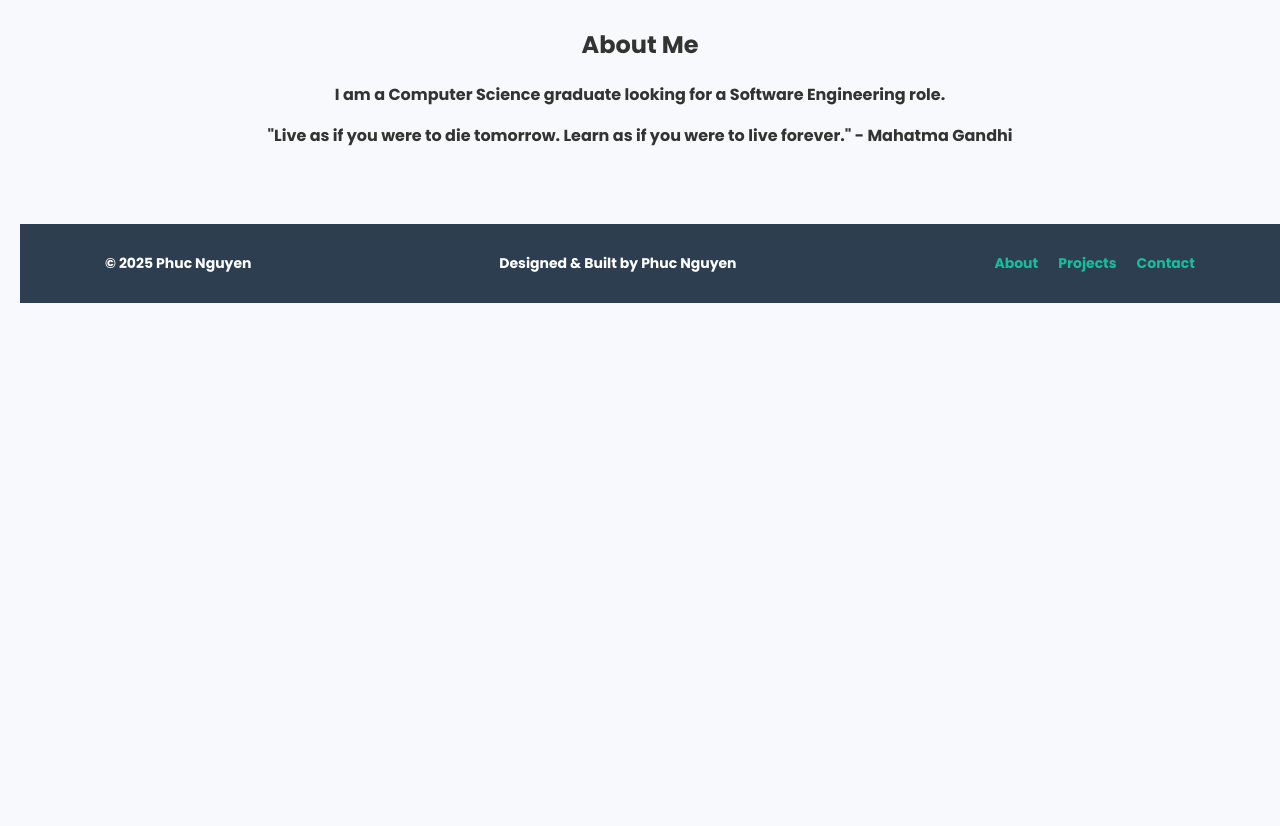
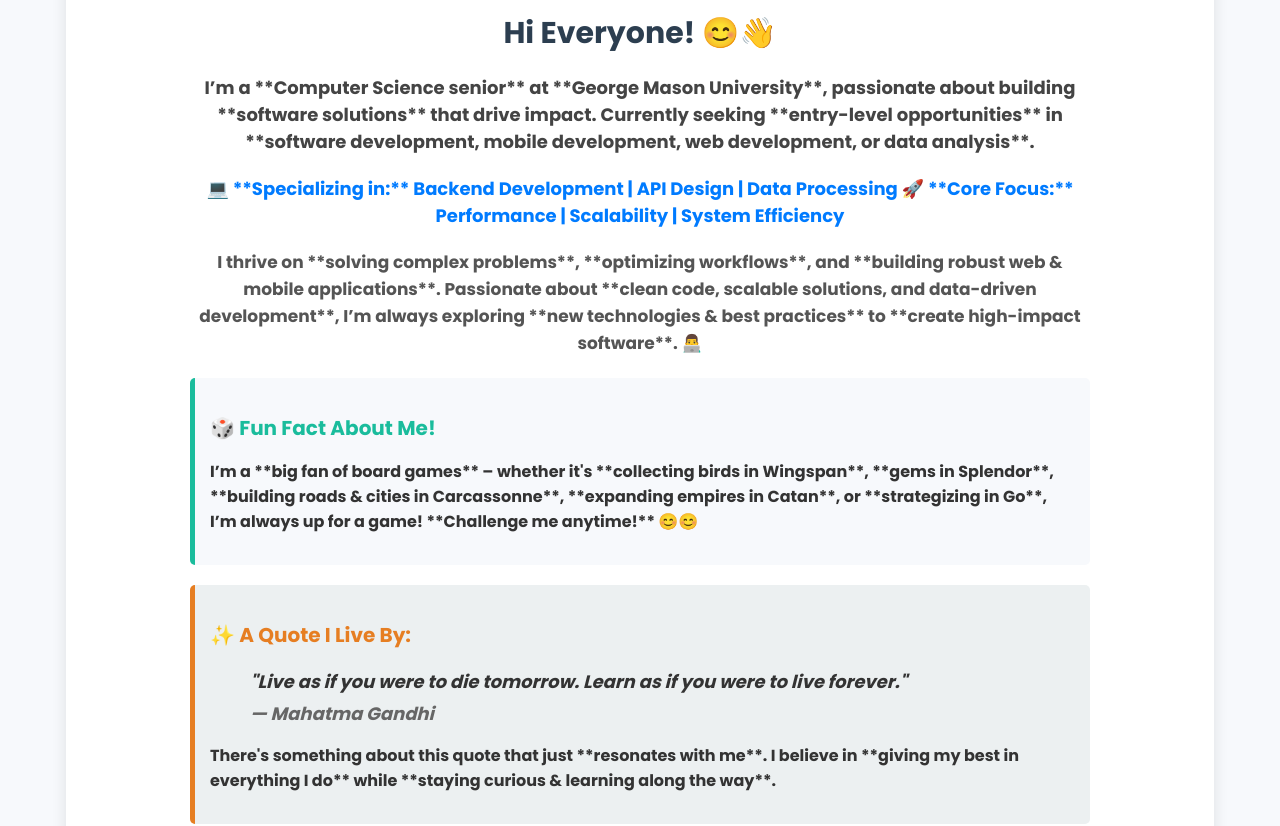
Before and after one commit to PhucGiaNguyen99/Phuc-Nguyen-Latest-Portfolio, a React (Create React App) app: page / in a window 1280 px wide. Shown: the part 286-1112 px from the top of the page. Before the commit the page ends 800 px from the top, so only its background shows below. Built offline with nearby package versions, Linux system fonts and the light colour scheme.

Commit message:
Improved the design of the About page.

```diff
--- a/src/components/About.js
+++ b/src/components/About.js
@@ -2,14 +2,52 @@ import React from "react";
 import "./styles.css";
 
 const About = () => {
-    return (
-        <section className="content-section" id="about">
-            <img src="me_and_bellie.jpg" alt="Profile" className="profile-img" />
-            <h2>About Me</h2>
-            <p>I am a Computer Science graduate looking for a Software Engineering role.</p>
-            <p>"Live as if you were to die tomorrow. Learn as if you were to live forever." - Mahatma Gandhi</p>
-        </section>
-    );
+  return (
+    <section className="about-section">
+      <h2 className="section-title">Hi Everyone! 😊👋</h2>
+
+      <p className="intro-text">
+        I’m a **Computer Science senior** at **George Mason University**, passionate about building **software solutions** that drive impact.
+        Currently seeking **entry-level opportunities** in **software development, mobile development, web development, or data analysis**.
+      </p>
+
+      <p className="highlight-text">
+        💻 **Specializing in:** Backend Development | API Design | Data Processing
+        🚀 **Core Focus:** Performance | Scalability | System Efficiency
+      </p>
+
+      <p className="about-text">
+        I thrive on **solving complex problems**, **optimizing workflows**, and **building robust web & mobile applications**.
+        Passionate about **clean code, scalable solutions, and data-driven development**, I’m always exploring **new technologies & best practices**
+        to **create high-impact software**. 👨‍💻
+      </p>
+
+      <div className="fun-fact">
+        <h3>🎲 Fun Fact About Me!</h3>
+        <p>
+          I’m a **big fan of board games** – whether it's **collecting birds in Wingspan**,
+          **gems in Splendor**, **building roads & cities in Carcassonne**, **expanding empires in Catan**,
+          or **strategizing in Go**, I’m always up for a game! **Challenge me anytime!** 😊😊
+        </p>
+      </div>
+
+      <div className="quote-section">
+        <h3>✨ A Quote I Live By:</h3>
+        <blockquote>
+          "Live as if you were to die tomorrow. Learn as if you were to live forever."
+          <span>— Mahatma Gandhi</span>
+        </blockquote>
+        <p>
+          There's something about this quote that just **resonates with me**.
+          I believe in **giving my best in everything I do** while **staying curious & learning along the way**.
+        </p>
+      </div>
+
+      <p className="connect-text">
+        Let’s **connect, swap ideas, and create something awesome together!** 🚀🚀
+      </p>
+    </section>
+  );
 };
 
 export default About;
--- a/src/components/styles.css
+++ b/src/components/styles.css
@@ -459,3 +459,100 @@ body {
     align-items: center;
     gap: 10px;
 }
+
+/* 📌 About Section */
+.about-section {
+    background: white;
+    padding: 60px 10%;
+    border-radius: 10px;
+    box-shadow: 0px 5px 15px rgba(0, 0, 0, 0.1);
+    margin: 50px auto;
+    max-width: 900px;
+    text-align: center;
+}
+
+/* 📌 Title */
+.section-title {
+    font-size: 30px;
+    font-weight: bold;
+    color: #2c3e50;
+    margin-bottom: 10px;
+}
+
+/* 📌 Intro Text */
+.intro-text {
+    font-size: 18px;
+    color: #444;
+    font-weight: 500;
+    margin-bottom: 20px;
+}
+
+/* 📌 Highlight Text */
+.highlight-text {
+    font-size: 18px;
+    font-weight: bold;
+    color: #007bff;
+    margin-bottom: 20px;
+}
+
+/* 📌 General About Text */
+.about-text {
+    font-size: 17px;
+    color: #555;
+    line-height: 1.6;
+    margin-bottom: 20px;
+}
+
+/* 📌 Fun Fact */
+.fun-fact {
+    background: #f7f9fc;
+    padding: 15px;
+    border-left: 5px solid #1abc9c;
+    border-radius: 5px;
+    text-align: left;
+    margin-bottom: 20px;
+}
+
+.fun-fact h3 {
+    font-size: 20px;
+    color: #1abc9c;
+    margin-bottom: 10px;
+}
+
+/* 📌 Quote Section */
+.quote-section {
+    background: #ecf0f1;
+    padding: 15px;
+    border-left: 5px solid #e67e22;
+    border-radius: 5px;
+    text-align: left;
+    margin-bottom: 20px;
+}
+
+.quote-section h3 {
+    font-size: 20px;
+    color: #e67e22;
+    margin-bottom: 10px;
+}
+
+.quote-section blockquote {
+    font-size: 18px;
+    font-style: italic;
+    color: #333;
+    margin-bottom: 10px;
+}
+
+.quote-section span {
+    font-weight: bold;
+    display: block;
+    margin-top: 5px;
+    color: #666;
+}
+
+/* 📌 Connect Text */
+.connect-text {
+    font-size: 18px;
+    font-weight: bold;
+    color: #007bff;
+    margin-top: 20px;
+}
```
